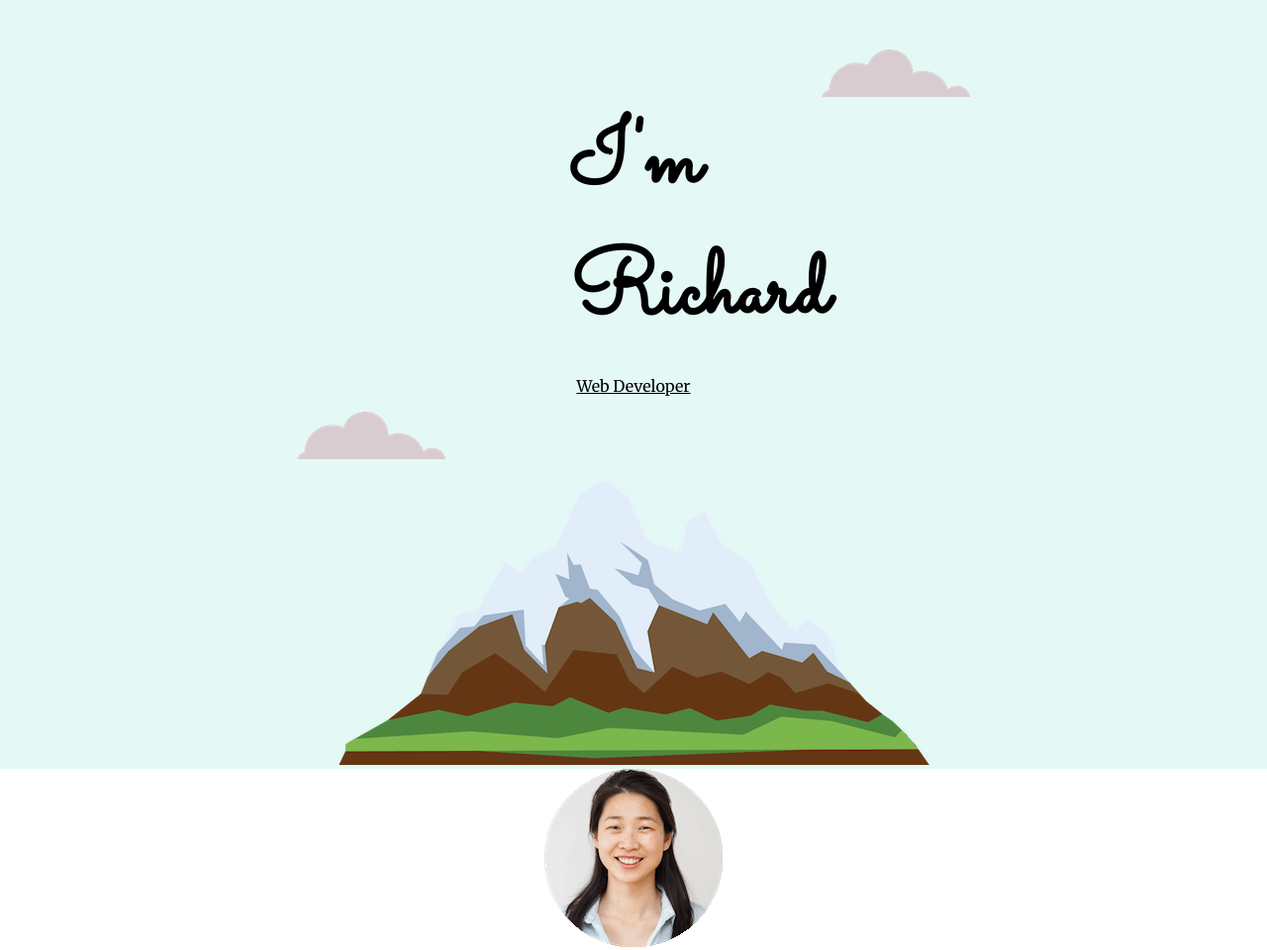
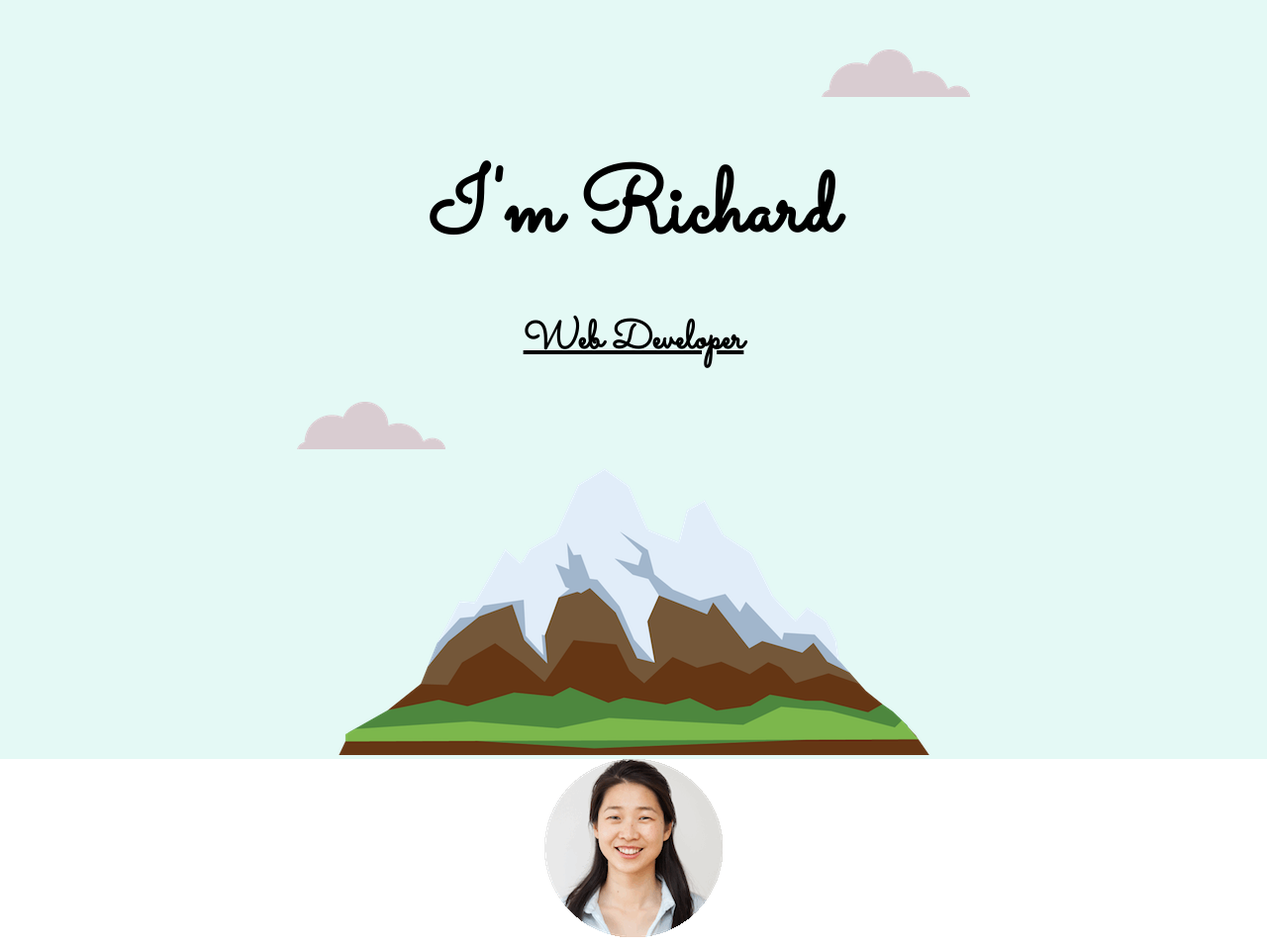
Before and after one commit to illusioninlost/cool-design, a plain HTML site: page index.html in a window 1280 px wide. Shown: the top 960 px of the page at 99% size. Drawn offline with Linux system fonts and the light colour scheme.

Commit message:
add some style and flair

```diff
--- a/css/styles.css
+++ b/css/styles.css
@@ -7,14 +7,15 @@ body{
 
 h1{
   margin-top: 0;
-  width: 10%;
-  margin: 0 auto 0 auto;
+  margin: 50px auto 0 auto;
   font-family: 'Sacramento', cursive;
-  font-size: 562.5%;
+  font-size: 5.625rem;
 }
+/* use rem to root css */
 
 h2{
   font-family: 'Sacramento', cursive;
+  font-size: 2.5rem;
 }
 
 h3{
--- a/index.html
+++ b/index.html
@@ -13,7 +13,7 @@
   <div class="top-container">
     <img class="top-cloud" src="images/cloud.png" alt="cloud-img">
     <h1>I'm Richard</h1>
-    <p><span class="pro">Web Developer</span> </p>
+    <h2><span class="pro">Web Developer</span> </h2>
     <img class="bottom-cloud" src="images/cloud.png" alt="cloud-img">
     <img src="images/mountain.png" alt="mountain-img">
   </div>
@@ -43,7 +43,7 @@
       <h2>Contact Me</h2>
       <h3></h3>
       <p></p>
-      <a class="btn" href="mailto:name@email.com"></a>
+      <a class="btn" href="mailto:name@email.com">Email Me</a>
     </div>
   </div>
 
```
